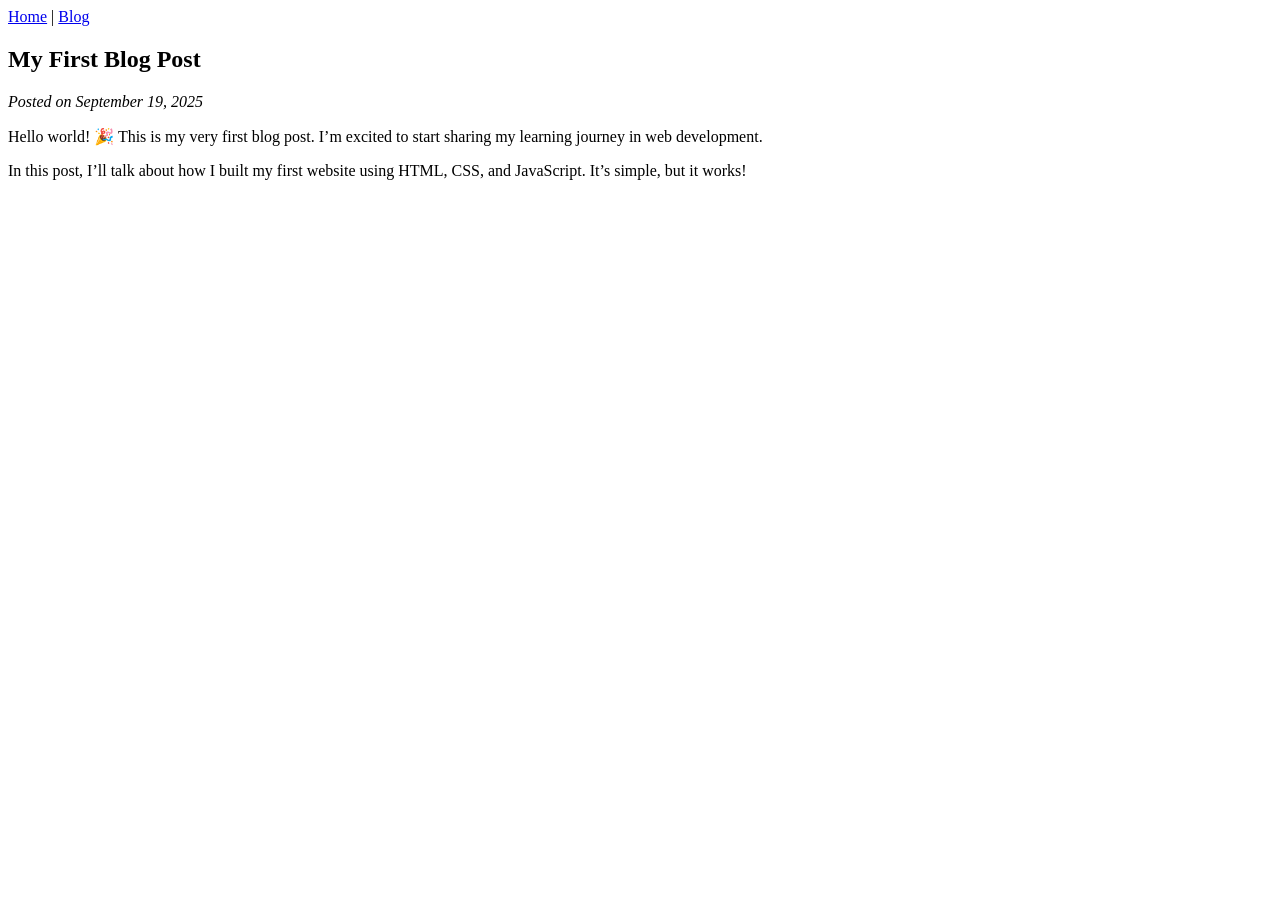
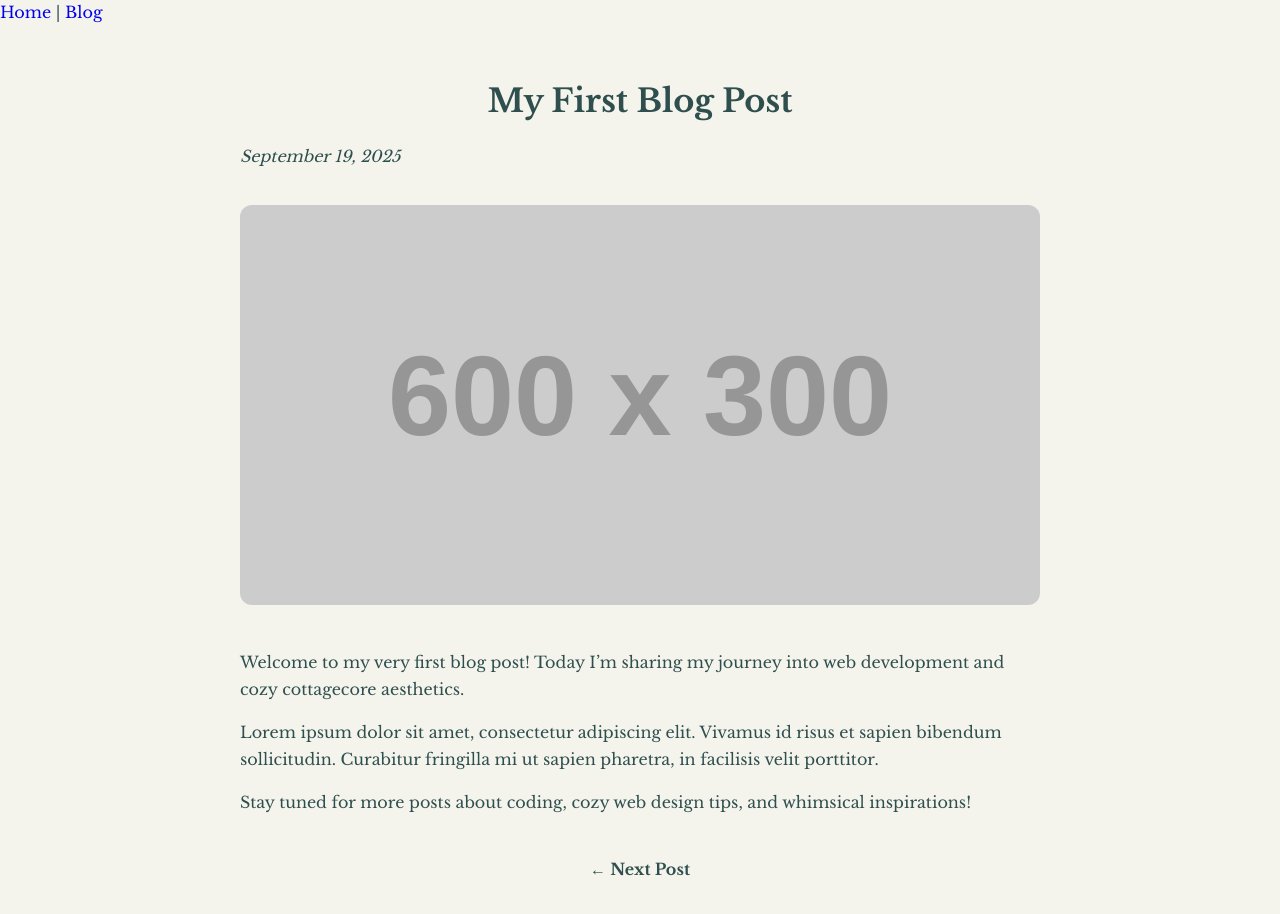
Before and after one commit to np883/Blog, a plain HTML site: page blog/post1.html in a window 1280 px wide. Before the commit the page ends 800 px from the top, so only its background shows below. Drawn offline with nearby package versions, Linux system fonts and the light colour scheme; placeholder pictures from the web are drawn by us.

Commit message:
Update post1.html

```diff
--- a/blog/post1.html
+++ b/blog/post1.html
@@ -2,22 +2,39 @@
 <html>
 <head>
   <title>My First Blog Post</title>
-  <link rel="stylesheet" href="../style.css">
+
+  <!-- Google Fonts -->
+  <link href="https://fonts.googleapis.com/css2?family=Libre+Baskerville:wght@400;700&display=swap" rel="stylesheet">
+
+  <!-- CSS -->
+  <link rel="stylesheet" href="../style/base.css">
+  <link rel="stylesheet" href="../style/layout.css">
+  <link rel="stylesheet" href="../style/blog.css">
 </head>
 <body>
 
+  <!-- ================= Navigation ================= -->
   <nav>
-    <a href="../index.html#home">Home</a> |
+    <a href="../index.html#tiles">Home</a> |
     <a href="index.html">Blog</a>
   </nav>
 
-  <section>
+  <!-- ================= Blog Post ================= -->
+  <section id="blogPost" class="single-post">
     <h1>My First Blog Post</h1>
-    <p><em>Posted on September 19, 2025</em></p>
+    <p><em>September 19, 2025</em></p>
+    <img src="https://via.placeholder.com/600x300?text=Post+1+Image" alt="Blog Post Image" class="post-image">
 
-    <p>Hello world! 🎉 This is my very first blog post. I’m excited to start sharing my learning journey in web development.</p>
+    <div class="post-content">
+      <p>Welcome to my very first blog post! Today I’m sharing my journey into web development and cozy cottagecore aesthetics.</p>
+      <p>Lorem ipsum dolor sit amet, consectetur adipiscing elit. Vivamus id risus et sapien bibendum sollicitudin. Curabitur fringilla mi ut sapien pharetra, in facilisis velit porttitor.</p>
+      <p>Stay tuned for more posts about coding, cozy web design tips, and whimsical inspirations!</p>
+    </div>
 
-    <p>In this post, I’ll talk about how I built my first website using HTML, CSS, and JavaScript. It’s simple, but it works!</p>
+    <!-- Navigation to next post -->
+    <div class="post-nav">
+      <a href="post2.html">&larr; Next Post</a>
+    </div>
   </section>
 
 </body>
```
